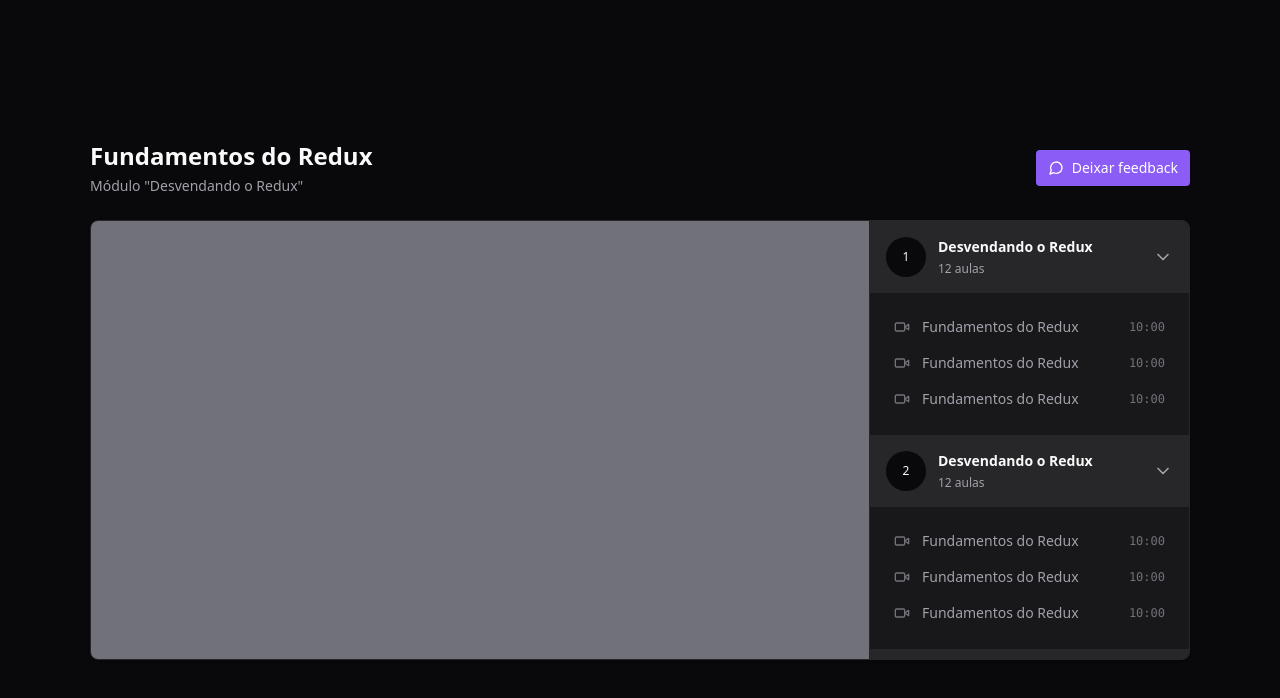
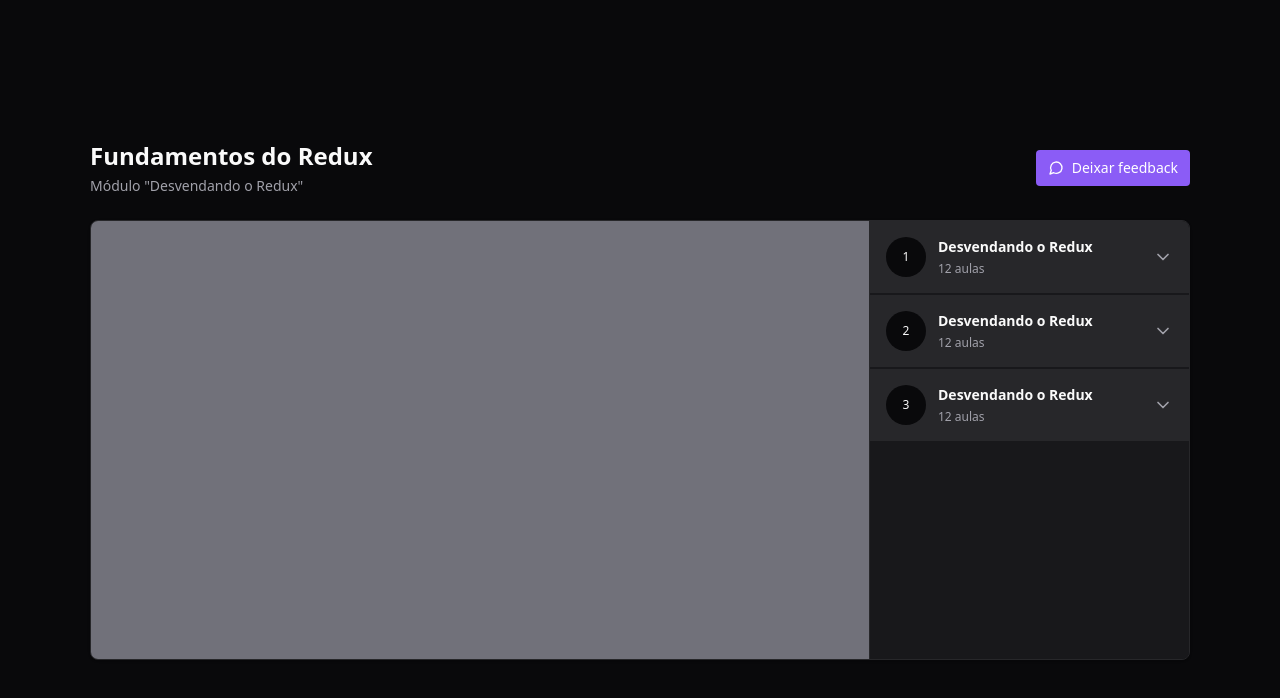
Before and after one commit to GabriPires/react-redux-zustand, a React (Vite) app: page / in a window 1280 px wide. Shown: the top 698 px of the page. Built offline with nearby package versions, Linux system fonts and the light colour scheme.

Commit message:
feat: use radix collapsible to module component

```diff
--- a/package.json
+++ b/package.json
@@ -10,6 +10,7 @@
     "preview": "vite preview"
   },
   "dependencies": {
+    "@radix-ui/react-collapsible": "^1.0.3",
     "@reduxjs/toolkit": "^1.9.5",
     "lucide-react": "^0.252.0",
     "react": "^18.2.0",
--- a/src/components/Module.tsx
+++ b/src/components/Module.tsx
@@ -1,3 +1,4 @@
+import * as Collapsible from '@radix-ui/react-collapsible'
 import { ChevronDown } from 'lucide-react'
 import { Lesson } from './Lesson'
 
@@ -9,8 +10,8 @@
 
 export function Module({ title, amountOfLessons, moduleIndex }: ModuleProps) {
   return (
-    <div>
-      <button className="flex w-full items-center gap-3 bg-zinc-800 p-4">
+    <Collapsible.Root className="group">
+      <Collapsible.Trigger className="flex w-full items-center gap-3 bg-zinc-800 p-4">
         <span className="flex h-10 w-10 rounded-full items-center justify-center bg-zinc-950 text-xs">
           {moduleIndex + 1}
         </span>
@@ -19,14 +20,16 @@
           <span className="text-xs text-zinc-400">{amountOfLessons} aulas</span>
         </div>
 
-        <ChevronDown className="w-5 h-5 ml-auto text-zinc-400" />
-      </button>
+        <ChevronDown className="w-5 h-5 ml-auto text-zinc-400 group-data-[state=open]:rotate-180 transition-transform" />
+      </Collapsible.Trigger>
 
-      <nav className="relative flex flex-col gap-4 p-6">
-        <Lesson title="Fundamentos do Redux" duration="10:00" />
-        <Lesson title="Fundamentos do Redux" duration="10:00" />
-        <Lesson title="Fundamentos do Redux" duration="10:00" />
-      </nav>
-    </div>
+      <Collapsible.Content>
+        <nav className="relative flex flex-col gap-4 p-6">
+          <Lesson title="Fundamentos do Redux" duration="10:00" />
+          <Lesson title="Fundamentos do Redux" duration="10:00" />
+          <Lesson title="Fundamentos do Redux" duration="10:00" />
+        </nav>
+      </Collapsible.Content>
+    </Collapsible.Root>
   )
 }
```
Also changed, not shown: 1 other file (tests, documents, lock files or other folders).
